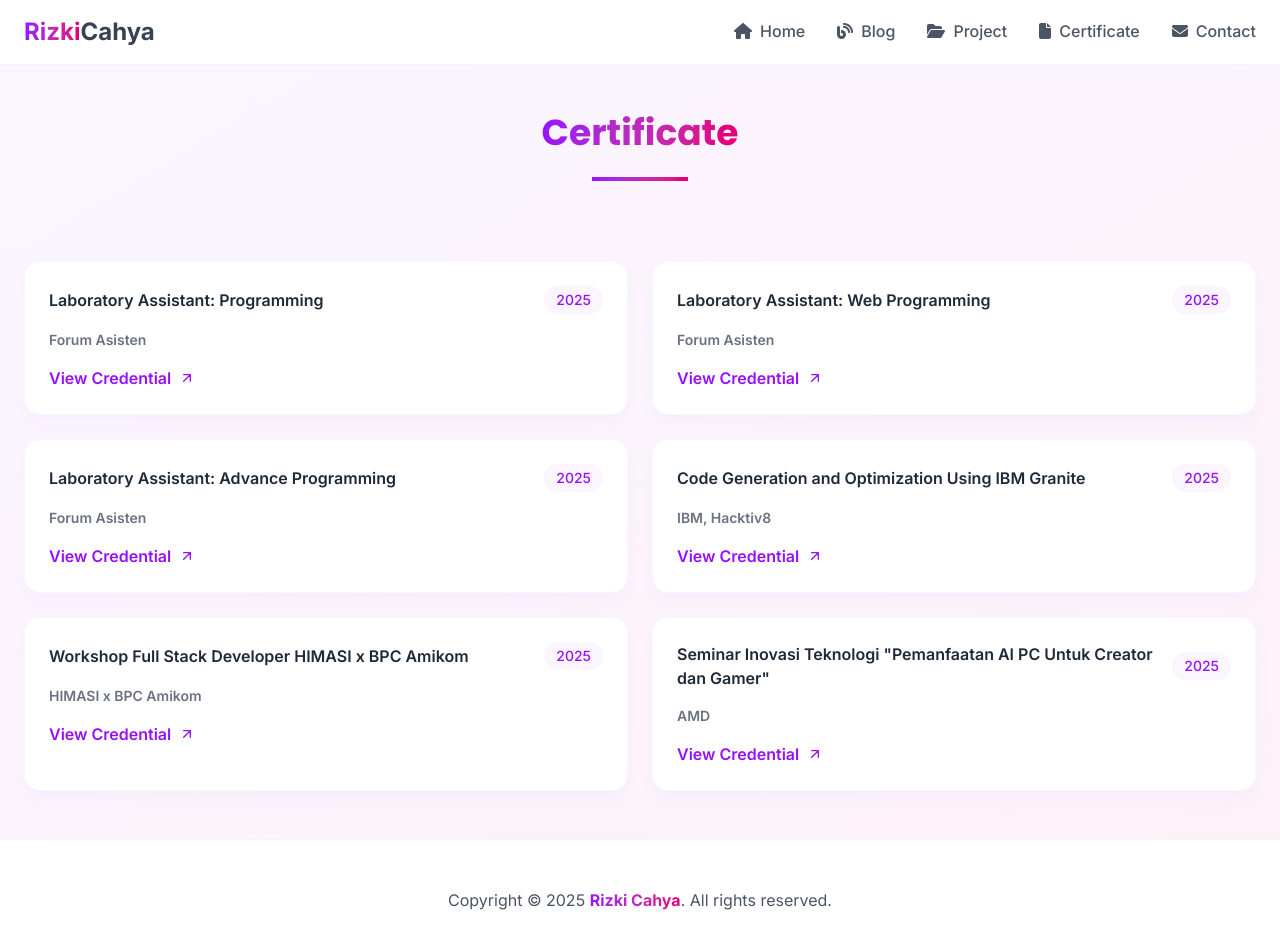
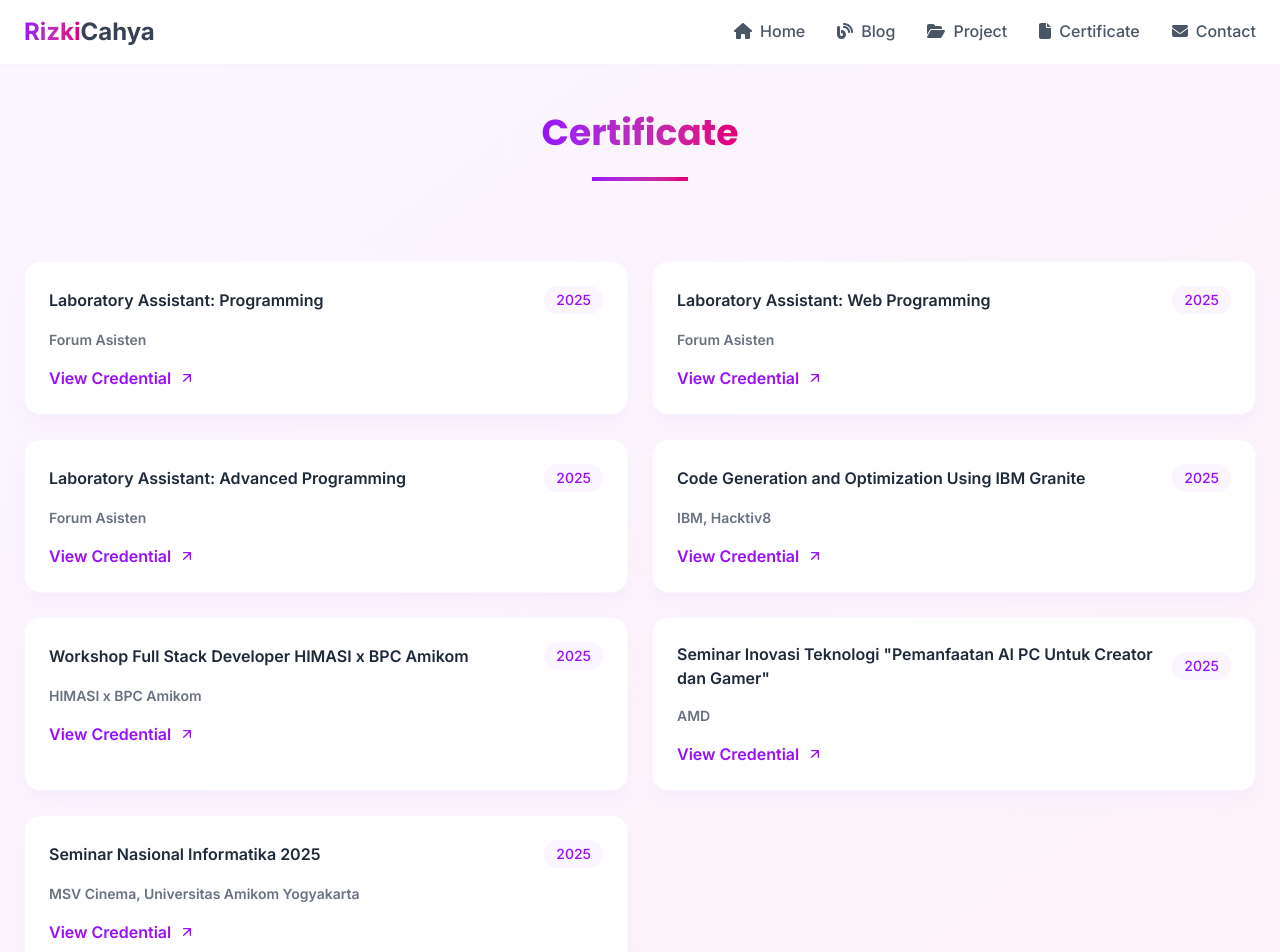
Before and after one commit to rizkicahyaa/WebProfile, a React (Vite) app: page /certificate in a window 1280 px wide. Shown: the top 952 px of the page. Built offline with nearby package versions, Linux system fonts and the light colour scheme.

Commit message:
update: change certificate & add new certificate

```diff
--- a/src/pages/Certificate.jsx
+++ b/src/pages/Certificate.jsx
@@ -14,7 +14,7 @@ const certificates = [
         credentialUrl: "https://forumasisten.or.id/sertifikat/39317511252d680f935/show",
     },
     {
-        title: "Laboratory Assistant: Advance Programming",
+        title: "Laboratory Assistant: Advanced Programming",
         issuer: "Forum Asisten",
         year: "2025",
     },
@@ -22,7 +22,7 @@ const certificates = [
         title: "Code Generation and Optimization Using IBM Granite",
         issuer: "IBM, Hacktiv8",
         year: "2025",
-        credentialUrl: "https://www.credly.com/badges/c2f5ed6a-9300-44e3-81f9-bb0718caa57a/public_url",
+        credentialUrl: "https://drive.google.com/file/d/1DOc5Qd518RZNcmmZJZu2KMn9PbRnsLtf/view?usp=sharing",
     },
     {
         title: "Workshop Full Stack Developer HIMASI x BPC Amikom",
@@ -35,6 +35,12 @@ const certificates = [
         issuer: "AMD",
         year: "2025",
         credentialUrl: "https://drive.google.com/file/d/121g7uiIsBYLM0-u8Z5r9-CTW0wKVMmXB/view?usp=sharing",
+    },
+    {
+        title: "Seminar Nasional Informatika 2025",
+        issuer: "MSV Cinema, Universitas Amikom Yogyakarta",
+        year: "2025",
+        credentialUrl: "https://drive.google.com/file/d/1fdw94rSwWXatKyb_tw_DueBwH-rdvbAt/view?usp=sharing",
     },
 ];
 
```
